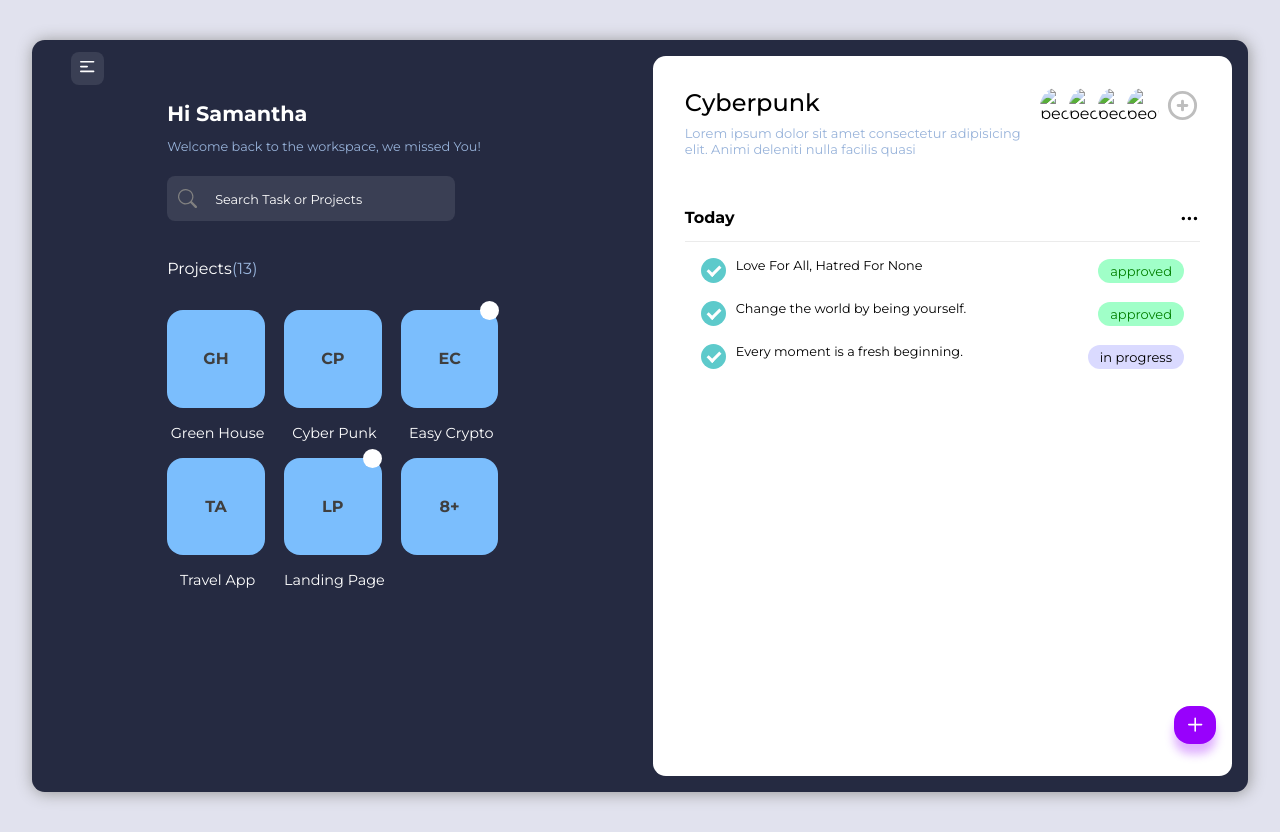
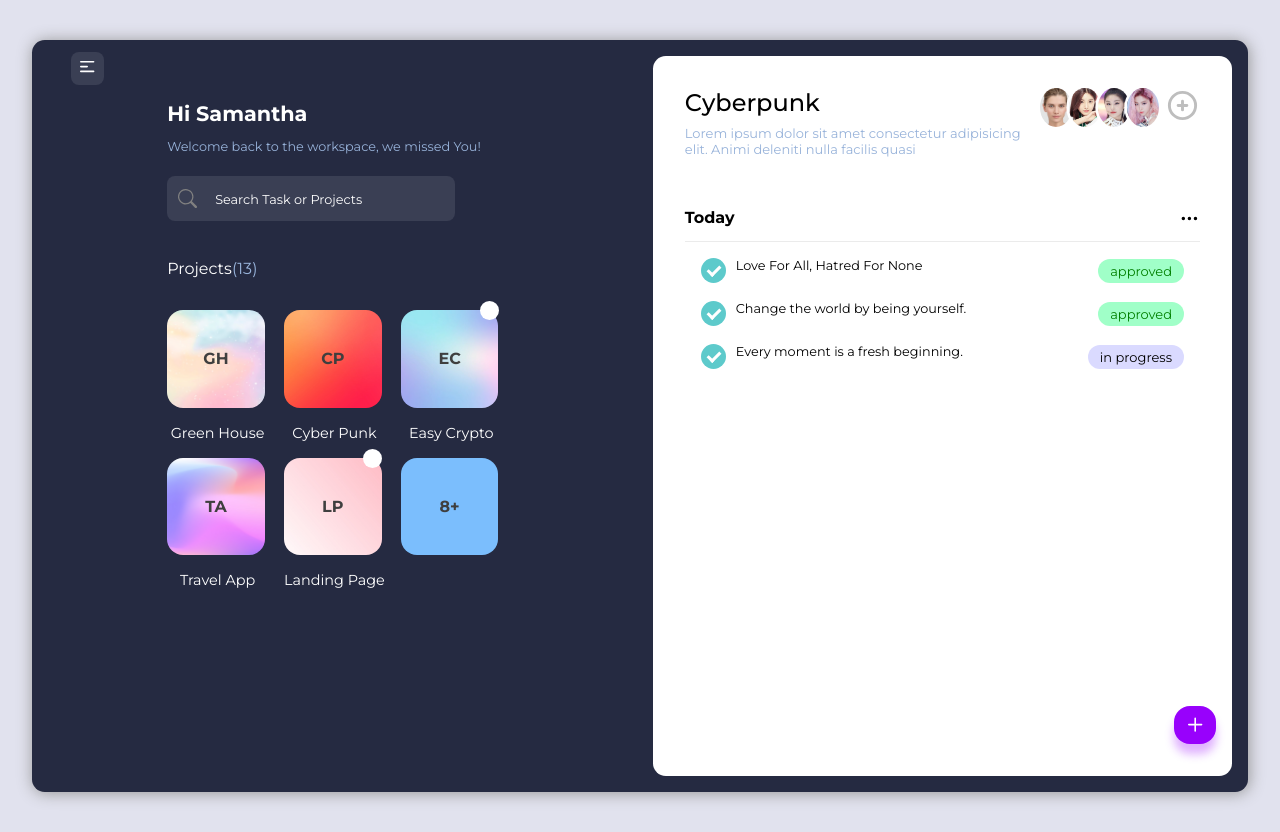
Before and after one commit to dhoniaridho/cyber, a plain HTML site: page index.html in a window 1280 px wide. Drawn offline with Linux system fonts and the light colour scheme; the site is published under a folder, as on GitHub Pages, so addresses that start at the root find nothing.

Commit message:
improve: missing image

```diff
--- a/index.html
+++ b/index.html
@@ -59,7 +59,7 @@
                 <div class="project-lists">
                   <div role="button" class="project">
                     <div
-                      style="background-image: url('/assets/images/bg1.jpg')"
+                      style="background-image: url('assets/images/bg1.jpg')"
                       class="project-initial"
                     >
                       <h1>GH</h1>
@@ -68,7 +68,7 @@
                   </div>
                   <div role="button" class="project">
                     <div
-                      style="background-image: url('/assets/images/bg2.jpg')"
+                      style="background-image: url('assets/images/bg2.jpg')"
                       class="project-initial"
                     >
                       <h1>CP</h1>
@@ -77,7 +77,7 @@
                   </div>
                   <div role="button" class="project">
                     <div
-                      style="background-image: url('/assets/images/bg3.jpg')"
+                      style="background-image: url('assets/images/bg3.jpg')"
                       class="project-initial"
                     >
                       <h1>EC</h1>
@@ -87,7 +87,7 @@
                   </div>
                   <div role="button" class="project">
                     <div
-                      style="background-image: url('/assets/images/bg4.jpg')"
+                      style="background-image: url('assets/images/bg4.jpg')"
                       class="project-initial"
                     >
                       <h1>TA</h1>
@@ -96,7 +96,7 @@
                   </div>
                   <div role="button" class="project">
                     <div
-                      style="background-image: url('/assets/images/bg5.jpg')"
+                      style="background-image: url('assets/images/bg5.jpg')"
                       class="project-initial"
                     >
                       <h1>LP</h1>
@@ -129,22 +129,22 @@
                 <div class="peoples">
                   <img
                     class="people"
-                    src="/assets/images/people1.jpg"
+                    src="assets/images/people1.jpg"
                     alt="people"
                   />
                   <img
                     class="people"
-                    src="/assets/images/people2.jpg"
+                    src="assets/images/people2.jpg"
                     alt="people"
                   />
                   <img
                     class="people"
-                    src="/assets/images/people3.jpg"
+                    src="assets/images/people3.jpg"
                     alt="people"
                   />
                   <img
                     class="people"
-                    src="/assets/images/people4.jpg"
+                    src="assets/images/people4.jpg"
                     alt="people"
                   />
                   <div class="add-people">
```
